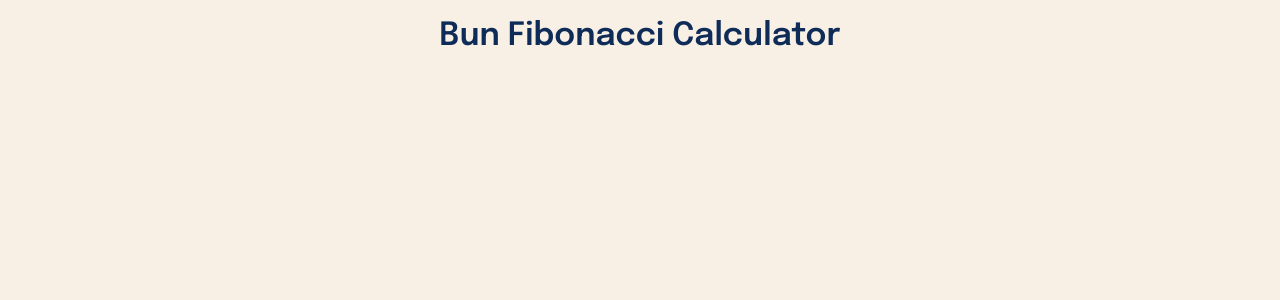
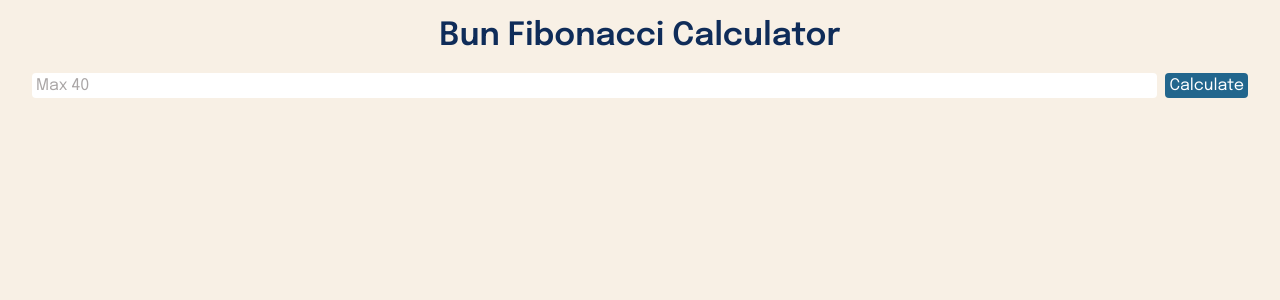
Before and after one commit to BhavyaCodes/trying-bun, a React (Vite) app in the folder packages/client/: page / in a window 1280 px wide. Shown: the top 300 px of the page. Built offline with nearby package versions, Linux system fonts and the light colour scheme; no server answers.

Commit message:
more beautification

```diff
--- a/packages/client/src/App.module.css
+++ b/packages/client/src/App.module.css
@@ -33,3 +33,35 @@ body {
 	font-size: 2rem;
 	/* background-color: blue; */
 }
+
+.form {
+	align-self: stretch;
+	display: flex;
+}
+
+.input {
+	flex-grow: 1;
+	flex-shrink: 1;
+	outline: none;
+	border: none;
+	padding: 4px;
+	border-radius: 4px;
+	font: inherit;
+}
+
+.input::placeholder {
+	font: inherit;
+	color: #aaa6a6
+}
+
+.button {
+	margin-left: 0.5rem;
+	flex-shrink: 0;
+	font: inherit;
+	/* outline: none; */
+	border: none;
+	background-color: #22668D;
+	color: #fff;
+	padding: 4px;
+	border-radius: 4px;
+}
--- a/packages/client/src/App.tsx
+++ b/packages/client/src/App.tsx
@@ -1,15 +1,38 @@
 import axios from "axios";
-import { useEffect } from "react";
+import { FormEventHandler, useEffect, useRef, useState } from "react";
 import classes from "./App.module.css";
 
 function App() {
+  const inputRef = useRef<HTMLInputElement>(null);
+  // const [result, setResult] = useState(null);
   useEffect(() => {
     axios.get("/api/4").then((res) => console.log(res.data));
   });
 
+  const handleSubmit: FormEventHandler = (e) => {
+    e.preventDefault();
+
+    const numberString = inputRef.current?.value;
+
+    if (!numberString) return;
+  };
+
   return (
     <main className={classes.app}>
       <h1 className={classes.heading}>Bun Fibonacci Calculator</h1>
+      <form onSubmit={handleSubmit} className={classes.form}>
+        <input
+          ref={inputRef}
+          placeholder="Max 40"
+          type="number"
+          max="40"
+          min="0"
+          className={classes.input}
+        />
+        <button type="submit" className={classes.button}>
+          Calculate
+        </button>
+      </form>
     </main>
   );
 }
```
